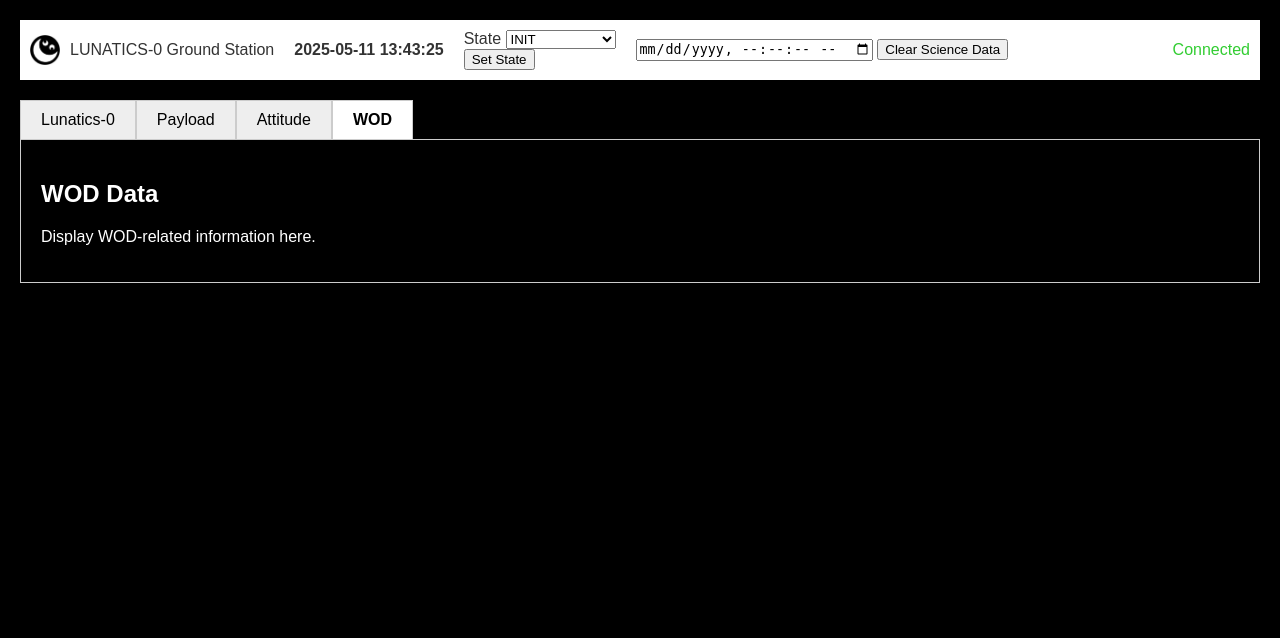
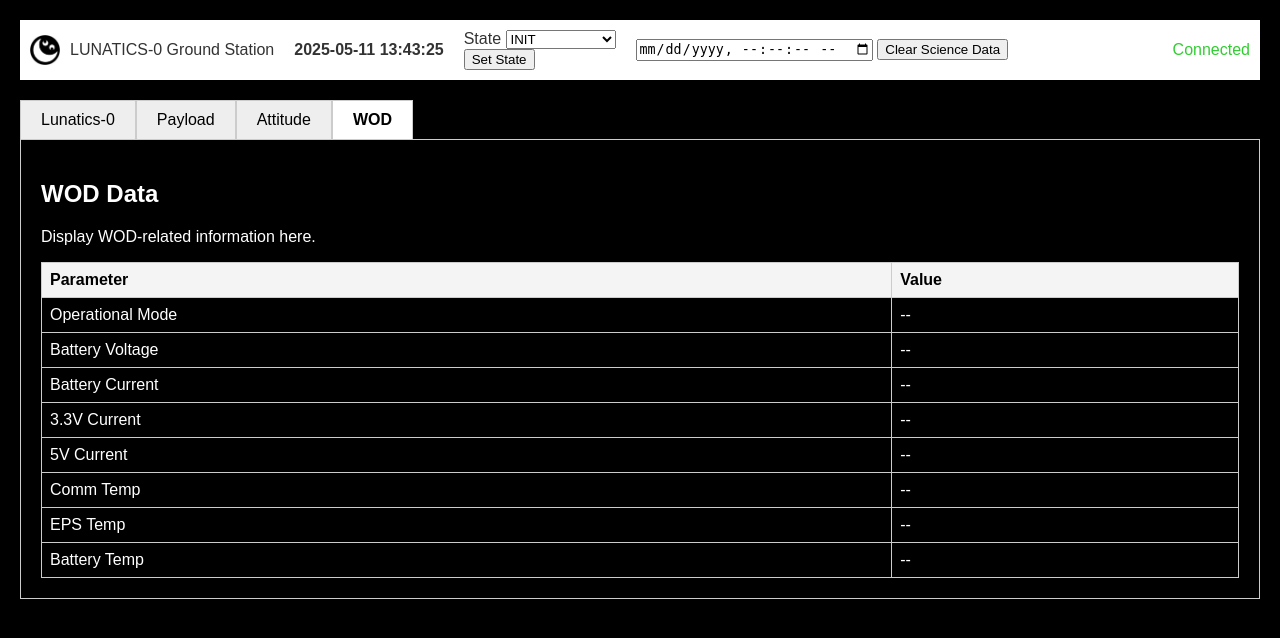
Before and after one commit to James-h-1969/space-ground-station, a Flask app: page / in a window 1280 px wide, after a click on "WOD". Shown: the top 638 px of the page. Run offline with Flask 3, Linux system fonts and the light colour scheme.

Commit message:
WOD Table
Table for displaying WOD data.

```diff
--- a/src/routes.py
+++ b/src/routes.py
@@ -1,7 +1,7 @@
 from flask import Blueprint, request, jsonify, render_template
 from src.models import PayloadData
 from src.schemas import DataType
-from src.service import store_vals_in_db, get_state, change_state, get_current_utc_time, get_payload_data, get_to_reset, change_reset
+from src.service import store_vals_in_db, get_state, change_state, get_current_utc_time, get_payload_data, get_to_reset, change_reset, get_wod_data
 
 routes_bp = Blueprint("routes_bp", __name__)
 
@@ -50,6 +50,7 @@ def get_utc_time():
 def get_most_recent_payload():
     payload_data = get_payload_data()
     return jsonify({"status":"success", "payload_data":payload_data})
+
 @routes_bp.route("/to_reset", methods=["GET"])
 def to_reset():
     to_reset, reset_time = get_to_reset()
@@ -63,3 +64,8 @@ def change_to_reset():
         change_reset(data["time"])
         return jsonify({"message":"to reset successfully changed"})
     return jsonify({"error": "No value provided"}), 400
+
+@routes_bp.route("/wod", methods=["GET"])
+def get_most_recent_wod():
+    wod_data = get_wod_data()
+    return jsonify({"status":"success", "WOD_data":wod_data})
--- a/src/service.py
+++ b/src/service.py
@@ -111,6 +111,32 @@ def get_payload_data():
     except Exception as e:
         print(f"Error retrieving payload data: {e}")
         return None
+
+def get_wod_data():
+    try:
+        latest_data = db.session.query(WODData).order_by(WODData.timestamp.desc()).first()
+        if not latest_data:
+            print("No WOD data found in the database.")
+            return None
+
+        wod_values = [
+            latest_data.timestamp,
+            latest_data.mode,
+            latest_data.batt_voltage,
+            latest_data.batt_current,
+            latest_data.current_3v3_bus,
+            latest_data.current_5v_bus,
+            latest_data.temp_comm,
+            latest_data.temp_EPS,
+            latest_data.temp_battery
+        ]
+
+        return wod_values
+
+    except Exception as e:
+        print(f"Error retrieving WOD data: {e}")
+        return None
+
 def get_to_reset():
     global to_reset
     global reset_time
--- a/src/static/frontend/graphs/payload.js
+++ b/src/static/frontend/graphs/payload.js
@@ -15,7 +15,7 @@ function plotSpectrums() {
         ctx1.font = "16px sans-serif";
         ctx1.textAlign = "center";
         ctx1.textBaseline = "middle";
-        ctx1.fillText("Set satellite to PAYLOAD mode to display results.", intensityCanvas.width / 2, intensityCanvas.height / 2);
+        ctx1.fillText("Set state as PAYLOAD to display results.", intensityCanvas.width / 2, intensityCanvas.height / 2);
 
         return;
     }
--- a/src/static/frontend/graphs/wod.js
+++ b/src/static/frontend/graphs/wod.js
@@ -1,23 +1,38 @@
 // update
 function updateWOD(data) {
-    document.getElementById("batt-voltage").innerText = `Battery Voltage: ${data["bat-voltage"].toFixed(2)} V`;
-    document.getElementById("batt-current").innerText = `Battery Current: ${data["bat-current"].toFixed(2)} A`;
-    document.getElementById("3v3-current").innerText = `3.3V Current: ${data["3v3-current"].toFixed(2)} A`;
-    document.getElementById("5v-current").innerText = `5V Current: ${data["5v-current"].toFixed(2)} A`;
-    document.getElementById("comm-temp").innerText = `Comm Temp: ${data["comm-temp"].toFixed(1)} °C`;
-    document.getElementById("eps-temp").innerText = `EPS Temp: ${data["eps-temp"].toFixed(1)} °C`;
-    document.getElementById("batt-temp").innerText = `Battery Temp: ${data["batt-temp"].toFixed(1)} °C`;
+    document.getElementById("mode").innerText = `${data.mode}`;
+    document.getElementById("batt-voltage").innerText = `${data["bat-voltage"].toFixed(2)} V`;
+    document.getElementById("batt-current").innerText = `${data["bat-current"].toFixed(2)} A`;
+    document.getElementById("3v3-current").innerText = `${data["3v3-current"].toFixed(2)} A`;
+    document.getElementById("5v-current").innerText = `${data["5v-current"].toFixed(2)} A`;
+    document.getElementById("comm-temp").innerText = `${data["comm-temp"].toFixed(1)} °C`;
+    document.getElementById("eps-temp").innerText = `${data["eps-temp"].toFixed(1)} °C`;
+    document.getElementById("batt-temp").innerText = `${data["batt-temp"].toFixed(1)} °C`;
 }
 
 
 // Fetch latest WOD
 function fetchWODData() {
-    fetch('/api/wod_data')
+    fetch('/wod')
         .then(res => res.json())
         .then(data => {
-            updateWOD(data);
+            if (data.status === "success" && data.WOD_data) {
+                const values = data.WOD_data;
+
+                updateWOD({
+                    timestamp: values[0],
+                    mode: values[1],
+                    "bat-voltage": values[2],
+                    "bat-current": values[3],
+                    "3v3-current": values[4],
+                    "5v-current": values[5],
+                    "comm-temp": values[6],
+                    "eps-temp": values[7],
+                    "batt-temp": values[8]
+                });
+            }
         })
-        .catch(err => console.error("Error fetching data:", err));
+        .catch(err => console.error("Error fetching WOD data:", err));
 }
 
 setInterval(fetchWODData, 2000); // Fetch every 2 seconds
--- a/src/static/frontend/main.css
+++ b/src/static/frontend/main.css
@@ -200,3 +200,28 @@ canvas {
 .reset_time {
     padding-left: 20px;
 }
+
+
+.wod-table {
+  width: 100%;
+  border-collapse: collapse;
+  margin-top: 1em;
+}
+
+.wod-table th, .wod-table td {
+  border: 1px solid #ccc;
+  padding: 8px;
+  text-align: left;
+}
+
+/* Header row */
+.wod-table thead th {
+  background-color: #f4f4f4;
+  color: black;
+  font-weight: bold
+}
+
+/* Body rows */
+.wod-table tbody td {
+  color: white;
+}
--- a/src/static/templates/index.html
+++ b/src/static/templates/index.html
@@ -49,7 +49,6 @@
         <p>Display payload-related information here.</p>
         <canvas id="intensitySpectrum" width="800" height="200"></canvas>
         <canvas id="absorptionSpectrum" width="800" height="50"></canvas>
-        <!-- <button onclick="plotSpectrums()">Refresh Plot</button> -->
     </div>
     <div id="attitude" class="tab-content">
         <h2>Attitude Data</h2>
@@ -67,7 +66,26 @@
     </div>
     <div id="wod" class="tab-content">
         <h2>WOD Data</h2>
+        <script src="{{ url_for('static', filename='frontend/graphs/wod.js') }}"></script>
         <p>Display WOD-related information here.</p>
+        <table id="wodTable" class="wod-table">
+            <thead>
+                <tr>
+                    <th>Parameter</th>
+                    <th>Value</th>
+                </tr>
+            </thead>
+            <tbody>
+                <tr><td>Operational Mode</td><td id="mode">--</td></tr>
+                <tr><td>Battery Voltage</td><td id="batt-voltage">--</td></tr>
+                <tr><td>Battery Current</td><td id="batt-current">--</td></tr>
+                <tr><td>3.3V Current</td><td id="3v3-current">--</td></tr>
+                <tr><td>5V Current</td><td id="5v-current">--</td></tr>
+                <tr><td>Comm Temp</td><td id="comm-temp">--</td></tr>
+                <tr><td>EPS Temp</td><td id="eps-temp">--</td></tr>
+                <tr><td>Battery Temp</td><td id="batt-temp">--</td></tr>
+            </tbody>
+        </table>
     </div>
 
     <script src="{{ url_for('static', filename='frontend/main.js') }}"></script>
```
Also changed, not shown: src/static/frontend/helpers.js (line endings or trailing spaces). Lines whose indentation alone changed are shown as unchanged.
